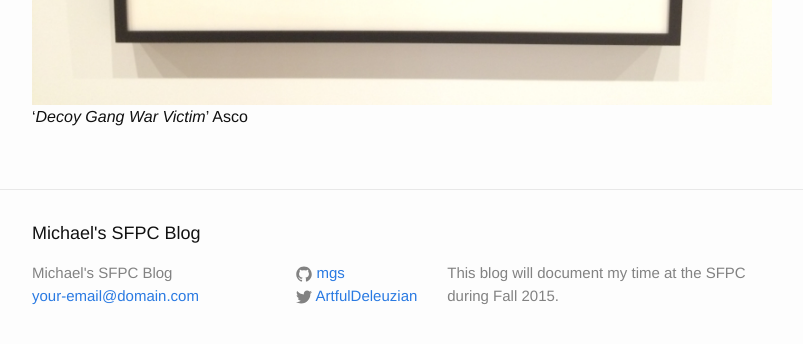
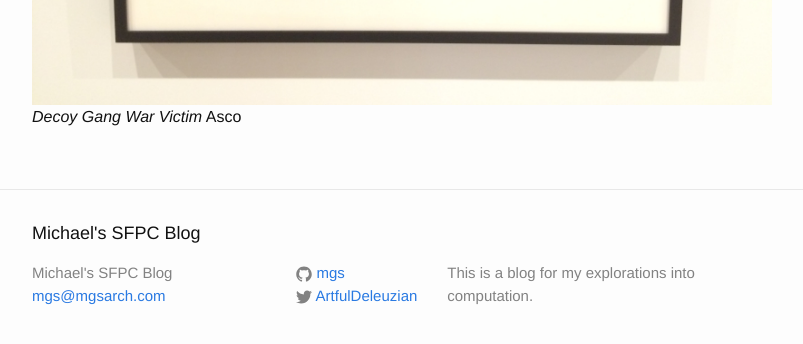
Before and after one commit to mgs/mgs.github.io, a Jekyll site: the page built from _posts/2015-10-02-welcome-to-jekyll.markdown, in a window 1280 px wide and 900 px high, scrolled down 1519 px. Shown: the part 533-877 px from the top of the window, without its empty margins (238-1041 px from the left). Built offline with Jekyll 4.4.1, drawn with Linux system fonts in a browser that asks for light colours; some of the changed text lies outside the part shown.

Commit message:
Changed config information.

```diff
--- a/_config.yml
+++ b/_config.yml
@@ -1,8 +1,8 @@
 # Site settings
 title: Michael's SFPC Blog
-email: your-email@domain.com
+email: mgs@mgsarch.com
 description: > # this means to ignore newlines until "baseurl:"
-    This blog will document my time at the SFPC during Fall 2015.
+    This is a blog for my explorations into computation.
 baseurl: "" # the subpath of your site, e.g. /blog/
 url: "http://mgs.github.io" # the base hostname & protocol for your site
 twitter_username: ArtfulDeleuzian
--- a/_posts/2015-10-02-welcome-to-jekyll.markdown
+++ b/_posts/2015-10-02-welcome-to-jekyll.markdown
@@ -5,7 +5,7 @@ date:   2015-10-02 17:54:59
 categories: Deleuze SFPC
 ---
 !['Decoy Gang War Victim'](https://raw.githubusercontent.com/mgs/mgs.github.io/master/_posts/images/IronFilingShowingMagneticField.jpg)
-*Deleuzian Warfare*
+Deleuzian Warfare
 Michael Simpson
 October 2nd, 2015
 
@@ -20,5 +20,5 @@ But, then what is art in this context? Art is a line of flight, a way for radica
 A prime example of this sort of Deleuzian Weapon might be the photograph by Chicano artist collective, Asco, titled “Decoy Gang War Victim”. The photograph depicts a man lying in the street, supposedly dead, supposedly a result of the rampant gang violence that had become so prevalent in Oakland, California during the early 1970s. The photograph was actually staged but the image was so convincing and disturbing that news organizations reported the photograph as factual news. The viral response this evoked led to public outcry and response to something that had remained under the radar despite its seriousness. The artwork itself became a magnet in the grid of forces, disrupting control systems and generally shifting an entire  microcosm’s trajectory. Through their artwork, Asco evaded mechanisms of control and revealed something beneath the fold. These are the weapons Deleuze is encouraging us to find.
 
 ![Iron Filings Showing Magnetic Field](https://raw.githubusercontent.com/mgs/mgs.github.io/master/_posts/images/DecoyGangWarVictim.jpg)
-'<i>Decoy Gang War Victim</i>'
+<i>Decoy Gang War Victim</i>
 Asco
```
